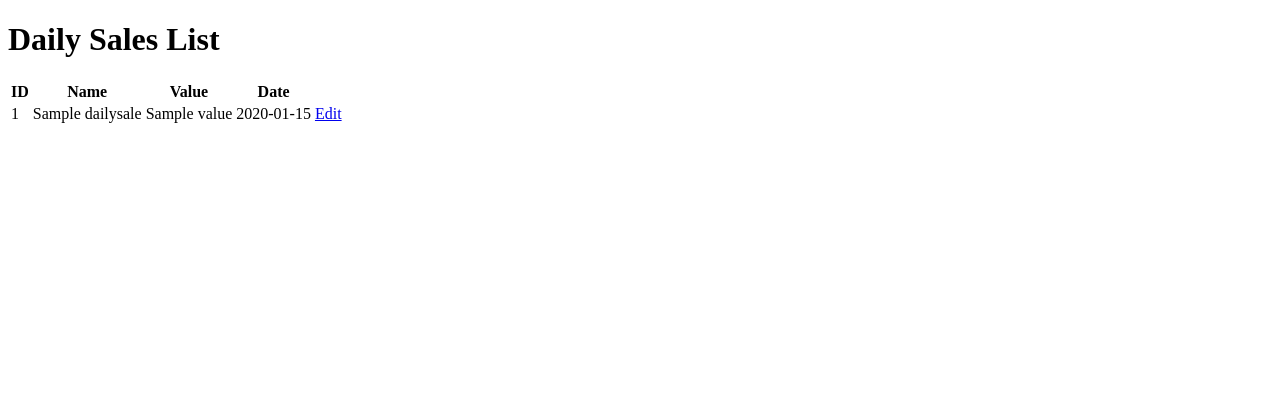
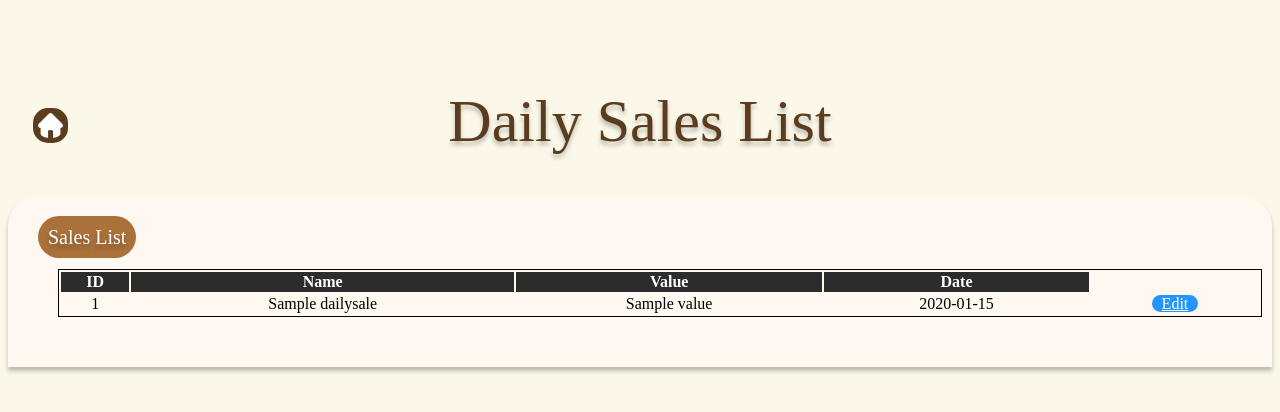
Before and after one commit to maefahluang-uni/99-project-cafemanagementsystemg5, a Spring app: page /senddaily in a window 1280 px wide. Shown: the top 412 px of the page. Run offline with Thymeleaf, Linux system fonts and the light colour scheme; the template is opened without the code that fills it: most values are stand-ins (such as "Sample title", 1, 10 or a date in 2020); data that the repository does not hold is empty.

Commit message:
Sales list update

```diff
--- a/src/main/resources/templates/senddaily.html
+++ b/src/main/resources/templates/senddaily.html
@@ -1,12 +1,17 @@
 <!DOCTYPE html>
 <html xmlns:th="http://www.thymeleaf.org">
+<link href="../static/css/barista.css" rel="stylesheet">
 <head>
     <meta charset="UTF-8">
     <title>Daily Sales List</title>
 </head>
 <body>
+    <a href="./barista-dashboard.html" class="home">
+        <img src="../static/images/home.png">
+    </a>
     <h1>Daily Sales List</h1>
-
+<div class="container">
+    <h2>Sales List</h2>
     <table>
         <thead>
             <tr>
@@ -30,5 +35,20 @@
         </tbody>
 
     </table>
+</div>
 </body>
+<style>
+    .btn{
+        padding-left: 10px;
+        padding-right: 10px;
+        background-color: rgb(37, 148, 252);
+        color: #fff;
+        border-radius: 20px;
+    }
+    .home{
+        position: relative;
+        top: 100px;
+        left: 2%;
+    }
+</style>
 </html>
```
